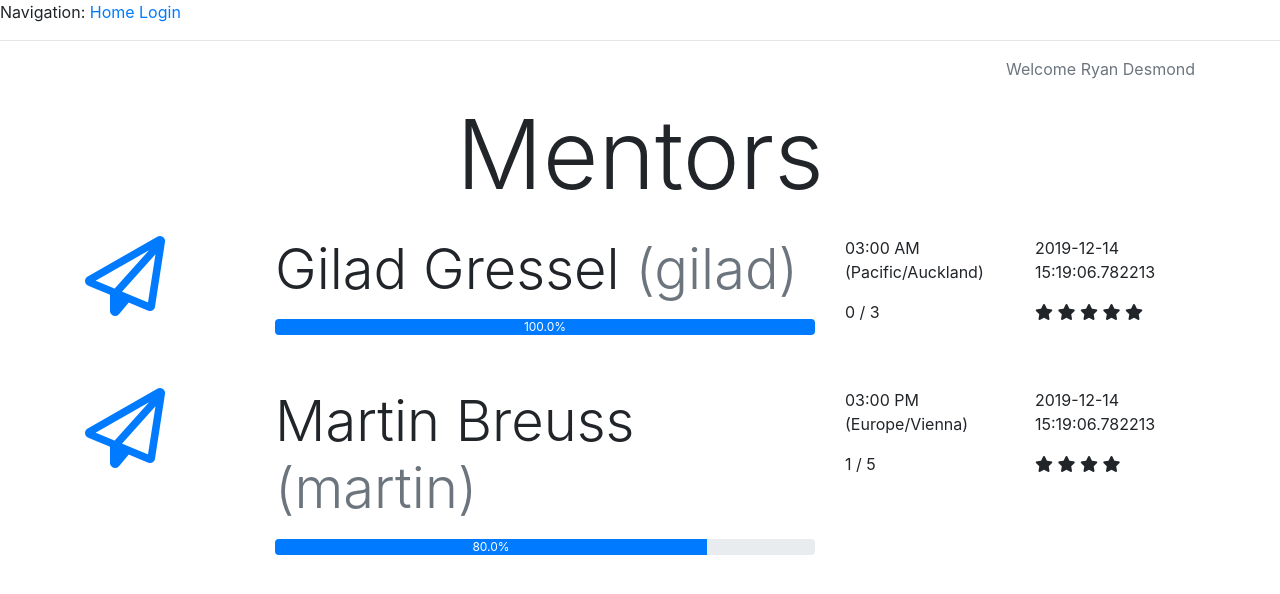
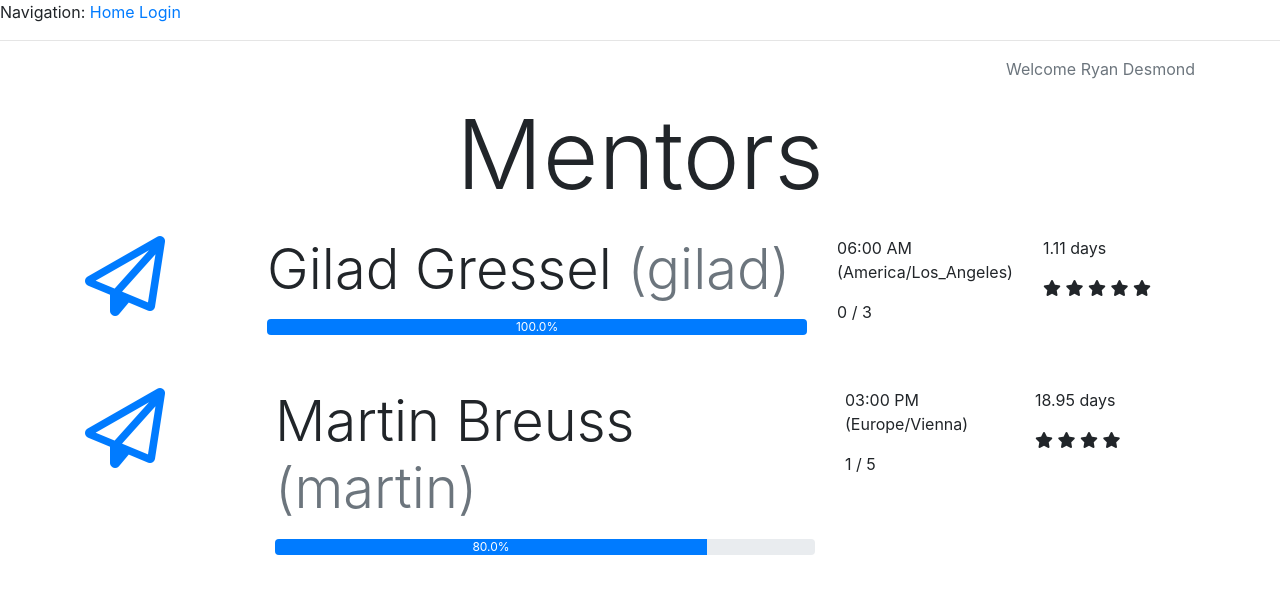
Before and after one commit to rdesmond/codingnomads_mentor_app, a Flask app: page /mentors in a window 1280 px wide. Shown: the top 594 px of the page. Run offline with Flask 2, Linux system fonts and the light colour scheme; some libraries are stand-ins or nearby versions.

Commit message:
Add time diff since last support log

```diff
--- a/application/routes.py
+++ b/application/routes.py
@@ -67,8 +67,8 @@ def show_mentor_list():
             "learning_platform": "gilad",
             "forum": "gilad",
             "slack": "gilad",
-            "time_zone": "Pacific/Auckland",
-            "last_support_log_created": "2019-12-14 15:19:06.782213"
+            "time_zone": "America/Los_Angeles",
+            "last_support_log_created": "2020-01-01 11:19:06.782213"
         },
         {
             "completed_students": 6,
--- a/application/templates/mentor_overview.html
+++ b/application/templates/mentor_overview.html
@@ -31,7 +31,14 @@
                 <p>{{ mentor.current_students }} / {{ mentor.max_students }}</p>
             </div>
             <div class="col">
-                <p>{{ mentor.last_support_log_created }}</p>
+                <p>
+                    <script>
+                        var log_elem = document.currentScript.parentElement;
+                        var last_log = new Date('{{ mentor.last_support_log_created }}');
+                        var time_since = (today - last_log) / (1000 * 60 * 60 * 24);
+                        log_elem.innerHTML = String(time_since.toFixed(2)) + ' days';
+                    </script>
+                </p>
                 <div>
                     <div class="score-wrap">
                         {% if mentor.rating %}
```
